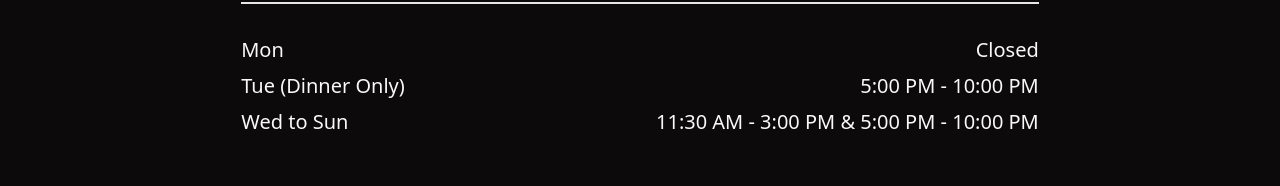
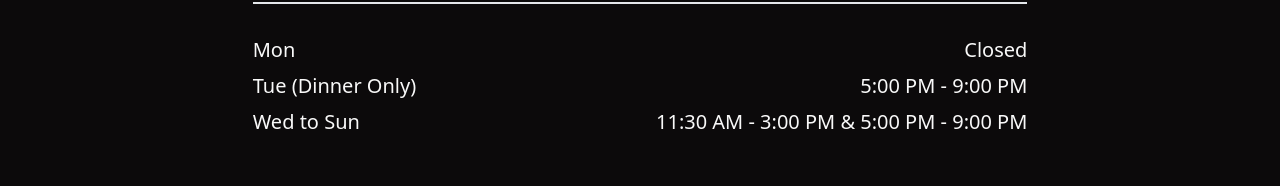
Before and after one commit to hcbcgroup/ys, a Next.js app: page / in a window 1280 px wide. Shown: the part 1906-2092 px from the top of the page. Built offline with nearby package versions, Linux system fonts and the light colour scheme.

Commit message:
business hours changed

```diff
--- a/src/components/index/BusinessHours.tsx
+++ b/src/components/index/BusinessHours.tsx
@@ -18,7 +18,7 @@ const BusinessHours: React.FC = () => {
             Tue (Dinner Only)
           </h4>
           <code className="font-sans text-right md:text-lg lg:text-xl">
-            5:00 PM - 10:00 PM
+            5:00 PM - 9:00 PM
           </code>
         </article>
         <article className="grid grid-cols-2 space-x-4">
@@ -26,7 +26,7 @@ const BusinessHours: React.FC = () => {
             Wed to Sun
           </h4>
           <code className="font-sans text-right md:text-lg lg:text-xl">
-            11:30 AM - 3:00 PM & 5:00 PM - 10:00 PM
+            11:30 AM - 3:00 PM & 5:00 PM - 9:00 PM
           </code>
         </article>
       </div>
```
